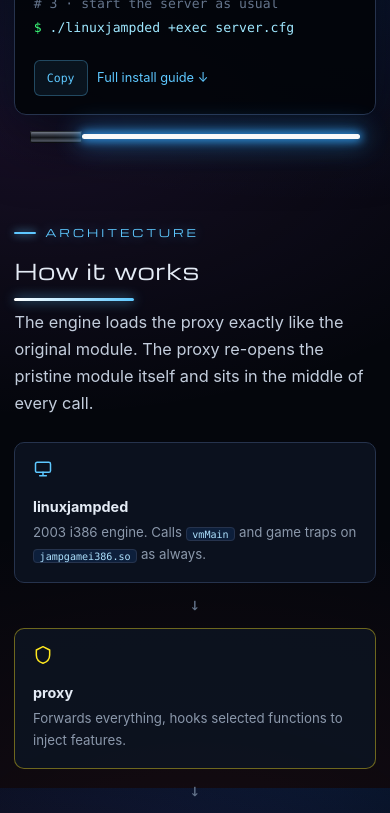
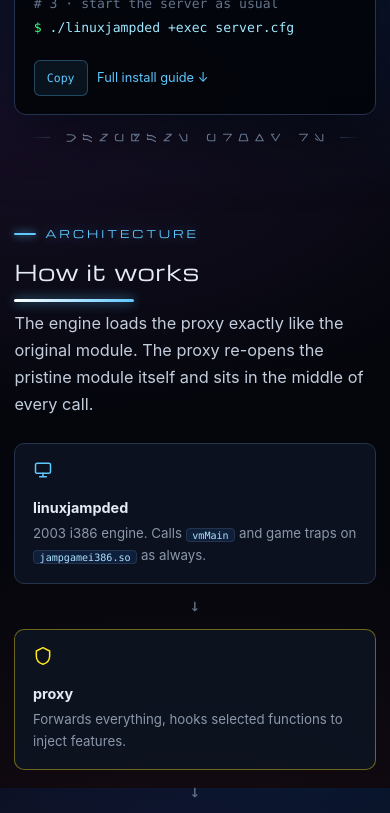
Before and after one commit to VincentMarnier/jampgame-proxy-rs, a Next.js app: page / in a window 390 px wide. Shown: the part 900-1713 px from the top of the page. Built offline with nearby package versions, Linux system fonts and the light colour scheme.

Commit message:
feat: replaced lightsabers dividers by holocron aurebesh dividers

```diff
--- /dev/null
+++ b/app/aurebesh.jsx
@@ -0,0 +1,65 @@
+// Aurebesh divider glyphs — decorative homage, not a font.
+//
+// Reference: public-domain Aurebesh chart (Wikimedia Commons,
+// "Star-Wars-aurebesh-alphabet-chart-vert.svg", PD-self by AnonMoos).
+// Letterforms below are original simplified stroke drawings in this site's
+// icon style (24-grid, round joins), checked against that chart — close
+// enough for fans to decode, loose enough to stay quiet at 19px.
+//
+// Transliteration used in the dividers ("JAMPGAME PROXY RS"):
+//   J=JENTH A=AUREK M=MERN P=PETH G=GREK E=ESK O=OSK R=RESH X=XESH Y=YIRT S=SENTH
+// Purely decorative: rendered as bare SVG paths with no <title>, inside a
+// divider that is already aria-hidden, so screen readers skip it.
+
+const GLYPHS = {
+  // Aurek: two stacked arms, each flicking down-right.
+  A: "M4.5 5.5L4.5 8.5L12 8.5L19.5 12.3M4.5 12.5L4.5 15.5L12 15.5L19.5 19.3",
+  // Esk: open V fused to a full-height right stem.
+  E: "M4.5 6L11 18L18 18M18 6L18 18",
+  // Grek: left stem + top bar with step notch, diagonal brace to the foot.
+  G: "M5 6L5 18L18 18M5 6L19 6L10.5 18M11 6L11 8.8L14.5 8.8",
+  // Jenth: top bar swooping into a blade that lands on a left foot.
+  J: "M4 7L11 7C15.5 7 18 9.2 19.5 12L11 19L4 19",
+  // Mern: top bar, long fall to the lower left, short foot.
+  M: "M10 6L19.5 6L5.5 18L15 18",
+  // Osk: trapezoid outline, wider at the base.
+  O: "M7.5 6L16.5 6L20 18L4 18Z",
+  // Peth: U open at the top, left lip hooked inward.
+  P: "M18 6L18 18L8 18C5 18 4.5 16.5 4.5 14L4.5 10C4.5 7.5 5 6 8 6L9.5 6",
+  // Resh: plain "7" — top bar, diagonal leg.
+  R: "M4.5 6L19.5 6L10 18",
+  // Senth: long fall into a right stem, detached tick lower left.
+  S: "M4.5 6L13.5 18L18 18M18 6L18 18M4.5 14L9 17.2",
+  // Xesh: triangle outline.
+  X: "M12 6L19 18L5 18Z",
+  // Yirt: V with a notched upper-left arm.
+  Y: "M4.5 6L12 18L19.5 6M4.5 6L9 6",
+};
+
+export function Aurebesh({ text = "JAMPGAME PROXY RS" }) {
+  return (
+    <span className="aurebesh">
+      {[...text].map((ch, i) =>
+        ch === " " ? (
+          <span key={i} className="ab-space" />
+        ) : (
+          <svg
+            key={i}
+            viewBox="0 0 24 24"
+            width="19"
+            height="19"
+            fill="none"
+            stroke="currentColor"
+            strokeWidth="2"
+            strokeLinecap="round"
+            strokeLinejoin="round"
+            aria-hidden="true"
+            focusable="false"
+          >
+            <path d={GLYPHS[ch]} />
+          </svg>
+        ),
+      )}
+    </span>
+  );
+}
--- a/app/globals.css
+++ b/app/globals.css
@@ -388,23 +388,52 @@ section.block li { color: var(--body); }
 .copy-btn:hover { background: rgba(94, 200, 255, 0.15); border-color: var(--jedi); }
 .copy-btn.copied { color: var(--green); border-color: rgba(61, 255, 122, 0.45); }
 
-/* ---- lightsaber divider ---- */
+/* ---- section divider (holocron rule) ---- */
 
-.saber { display: flex; align-items: center; margin: 0 auto; max-width: 720px; padding: 0 1rem; }
-.saber .hilt {
-  flex: 0 0 52px;
-  height: 12px;
-  border-radius: 2px;
-  background: linear-gradient(180deg, #8c93a0 0%, #3a3f4a 30%, #15171c 55%, #4a4f5a 80%, #22252c 100%);
-  box-shadow: inset 0 0 0 1px rgba(0, 0, 0, 0.7);
+.rule {
+  display: flex;
+  align-items: center;
+  gap: 0.9rem;
+  margin: 0 auto;
+  max-width: 720px;
+  padding: 0 1rem;
+  color: var(--faint);
 }
-.saber .blade { flex: 1; height: 5px; border-radius: 3px; background: #fff; animation: saber-pulse 3.2s ease-in-out infinite; }
-.saber-blue .blade { box-shadow: 0 0 10px 2px rgba(53, 167, 255, 0.9), 0 0 26px 6px rgba(53, 167, 255, 0.45); }
-.saber-green .blade { box-shadow: 0 0 10px 2px rgba(61, 255, 122, 0.9), 0 0 26px 6px rgba(61, 255, 122, 0.4); }
-.saber-red .blade { box-shadow: 0 0 10px 2px rgba(255, 77, 94, 0.95), 0 0 26px 6px rgba(255, 77, 94, 0.45); }
-.saber-purple .blade { box-shadow: 0 0 10px 2px rgba(180, 91, 255, 0.9), 0 0 26px 6px rgba(180, 91, 255, 0.45); }
-.saber-gold .blade { box-shadow: 0 0 10px 2px rgba(255, 232, 31, 0.9), 0 0 26px 6px rgba(255, 232, 31, 0.4); }
-@keyframes saber-pulse { 0%, 100% { opacity: 1; } 50% { opacity: 0.82; } }
+.rule::before,
+.rule::after {
+  content: "";
+  height: 1px;
+  flex: 1;
+}
+.rule::before {
+  background: linear-gradient(90deg, transparent, var(--border));
+}
+.rule::after {
+  background: linear-gradient(90deg, var(--border), transparent);
+}
+.rule span {
+  display: inline-flex;
+}
+
+/* ---- aurebesh divider inscription ---- */
+
+.aurebesh {
+  display: inline-flex;
+  align-items: center;
+  gap: 5px;
+  color: var(--faint);
+  white-space: nowrap;
+  line-height: 1;
+}
+.aurebesh svg {
+  width: 19px;
+  height: 19px;
+  flex: none;
+}
+.ab-space {
+  width: 14px;
+  flex: none;
+}
 
 /* ---- pipeline (how it works) ---- */
 
@@ -719,11 +748,13 @@ footer.site { border-top: 1px solid var(--border); padding: 1rem 1.25rem 2.5rem;
   .lifecycle { grid-template-columns: 1fr; }
   .foot-grid { grid-template-columns: 1fr; gap: 1.2rem; }
   .stat-row { gap: 1.1rem; }
+  .aurebesh { gap: 3px; }
+  .aurebesh svg { width: 13px; height: 13px; }
+  .ab-space { width: 9px; }
 }
 
 @media (prefers-reduced-motion: reduce) {
   html { scroll-behavior: auto; }
-  .saber .blade { animation: none; }
   .status-pill .pulse { animation: none; }
   .cards li:hover { transform: none; }
 }
--- a/app/page.jsx
+++ b/app/page.jsx
@@ -1,4 +1,5 @@
 import Starfield from "./starfield";
+import { Aurebesh } from "./aurebesh";
 import { CmdChip, CopyButton, CvarExplorer } from "./interactive";
 
 const REPO = "https://github.com/VincentMarnier/jampgame-proxy-rs";
@@ -49,11 +50,10 @@ function Icon({ d }) {
   );
 }
 
-function Saber({ color = "blue" }) {
+function Divider() {
   return (
-    <div className={`saber saber-${color}`} aria-hidden="true">
-      <span className="hilt" />
-      <span className="blade" />
+    <div className="rule" aria-hidden="true">
+      <Aurebesh text="JAMPGAME PROXY RS" />
     </div>
   );
 }
@@ -143,7 +143,7 @@ export default function Home() {
           </div>
         </div>
 
-        <Saber color="blue" />
+        <Divider />
 
         {/* ---------- how ---------- */}
         <section className="block" id="how" aria-labelledby="how-title">
@@ -182,7 +182,7 @@ export default function Home() {
           </div>
         </section>
 
-        <Saber color="green" />
+        <Divider />
 
         {/* ---------- install ---------- */}
         <section className="block" id="install" aria-labelledby="install-title">
@@ -203,7 +203,7 @@ export default function Home() {
           </ol>
         </section>
 
-        <Saber color="red" />
+        <Divider />
 
         {/* ---------- features ---------- */}
         <section className="block" id="features" aria-labelledby="features-title">
@@ -240,7 +240,7 @@ export default function Home() {
           </Code>
         </section>
 
-        <Saber color="purple" />
+        <Divider />
 
         {/* ---------- TFFA ---------- */}
         <section className="block" id="tffa" aria-labelledby="tffa-title">
@@ -264,7 +264,7 @@ export default function Home() {
           </ul>
         </section>
 
-        <Saber color="gold" />
+        <Divider />
 
         {/* ---------- build ---------- */}
         <section className="block" id="build" aria-labelledby="build-title">
@@ -285,7 +285,7 @@ export default function Home() {
 
       <footer className="site">
         <div className="foot-inner">
-          <Saber color="blue" />
+          <Divider />
           <p className="force">Set up in minutes — server-side only, no player downloads</p>
           <div className="foot-grid">
             <div>
```
Also changed, not shown: 2 other files (tests, documents, lock files or other folders).
